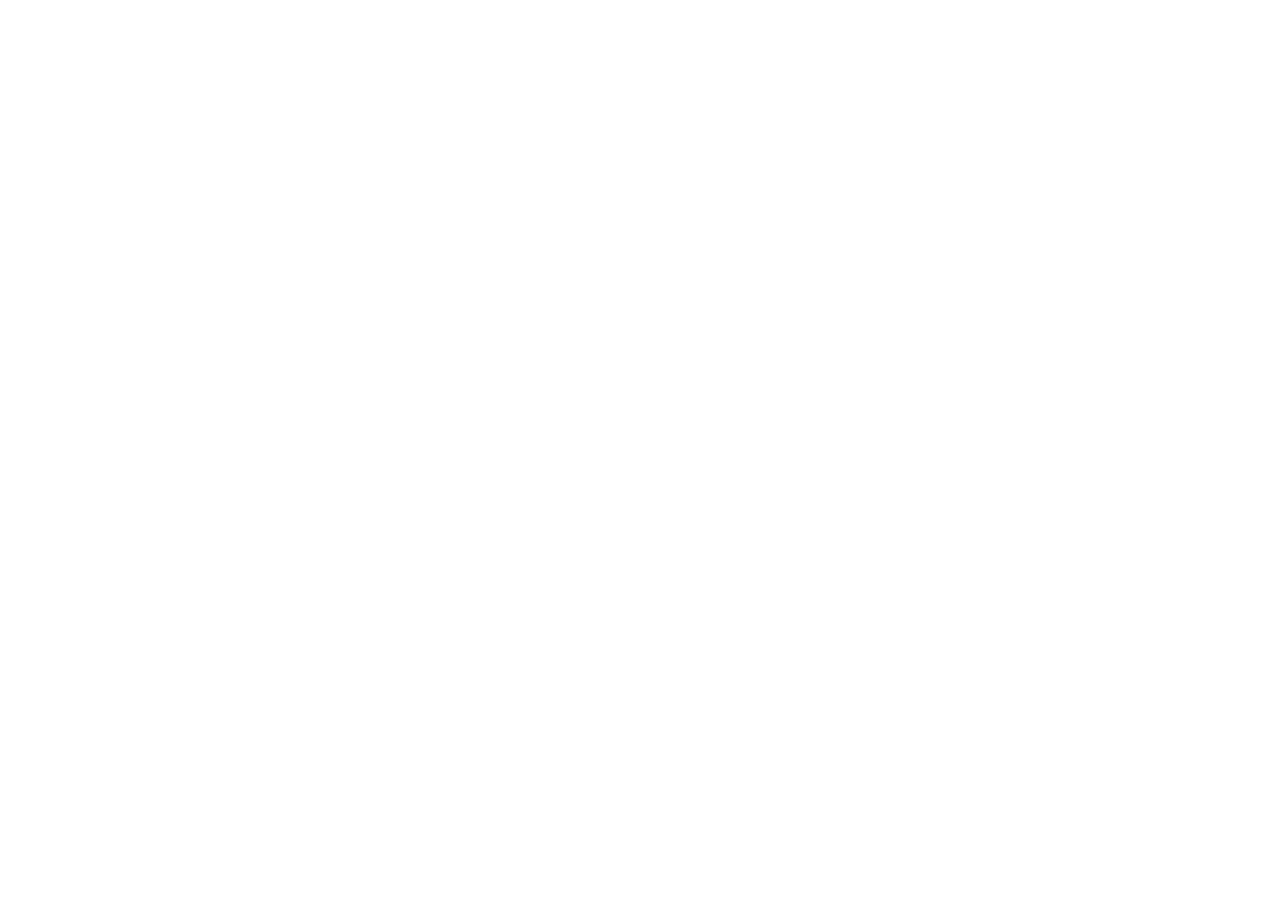
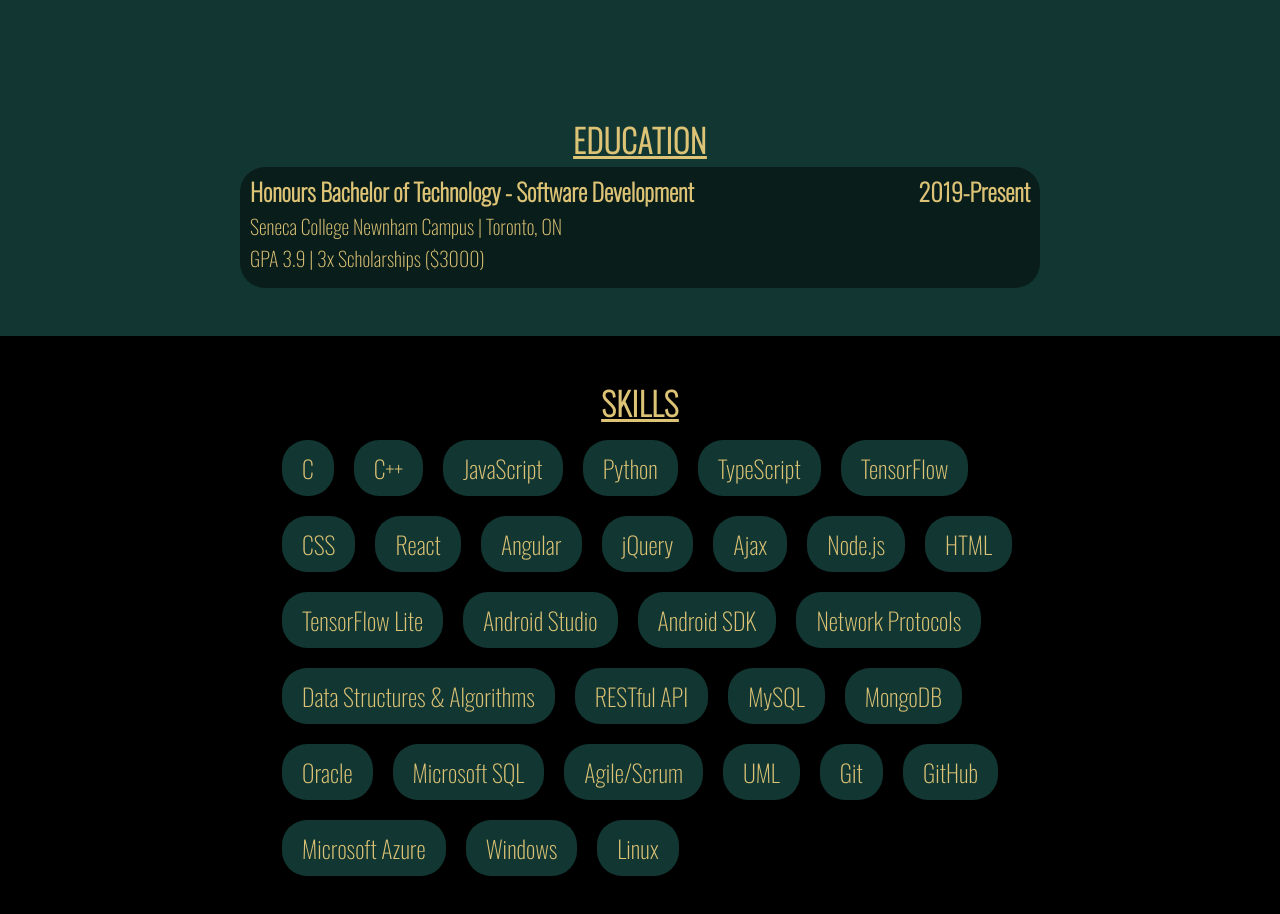
Before and after one commit to Amir-Helali/personal-website, a React (Create React App) app: page / in a window 1280 px wide. Shown: the part 1360-2274 px from the top of the page. Before the commit the page ends 1353 px from the top, so only its background shows below. Built offline with nearby package versions, Linux system fonts and the light colour scheme.

Commit message:
Education and Skills component completed

```diff
--- a/src/App.css
+++ b/src/App.css
@@ -57,7 +57,7 @@
   background-color: rgb(0, 0, 0);
   background-size: cover;
   background-position: center;
-  height: 90vh;
+  height: 100vh;
 }
 
 .main-info{
@@ -107,6 +107,7 @@
 .about{
   color: var(--prime-gold);
   text-transform: uppercase;
+  text-decoration: underline;
 }
 
 .aboutme-par{
@@ -121,3 +122,70 @@
 .about-block{
   margin-top: 2.5rem;
 }
+
+/**********EDUCATION**********/
+
+.edu-title{
+  color: var(--prime-gold);
+  text-decoration: underline;
+  justify-content: center;
+  align-items: center;
+  display: flex;
+  letter-spacing: 0.0375rem;
+}
+
+.education{
+  background-color: var(--prime-green);
+  font-family: "Oswald";
+}
+
+.edu-details{
+  background-color: #091d1b;
+  max-width: 50rem;
+  color: var(--prime-gold);
+  padding: 0.625rem;
+  margin: 0 auto;
+  border-radius: 1.563rem;
+}
+
+
+
+.edu-program{
+  display: flex;
+}
+
+.edu-years{
+  margin-left: auto;
+  order: 2;
+}
+
+/**********SKILSS**********/
+
+.skills{
+  background-color: black;
+  font-family: "Oswald";
+}
+
+.skills-title{
+  color: var(--prime-gold);
+  justify-content: center;
+  align-items: center;
+  display: flex;
+  letter-spacing: 0.0375rem;
+}
+
+.skills-list{
+  display: block;
+  max-width: 50rem;
+  margin: 0 auto;
+}
+
+.skills-list li{
+  color: var(--prime-gold);
+  display: inline-block;
+  font-size: 1.5rem;
+  background-color: var(--prime-green);
+  margin: 0.625rem;
+  padding: 0.625rem 1.25rem;
+  border-radius: 1.563rem;
+}
--- a/src/App.js
+++ b/src/App.js
@@ -3,12 +3,16 @@
 import Navbar from "./components/Navbar";
 import Header from "./components/Header";
 import AboutMe from './components/AboutMe';
+import Education from './components/Education';
+import Skills from './components/Skills';
 function App() {
   return (
     <>
       <Navbar></Navbar>
       <Header></Header>
       <AboutMe></AboutMe>
+      <Education></Education>
+      <Skills></Skills>
     </>
   );
 }
--- a/src/components/AboutMe.js
+++ b/src/components/AboutMe.js
@@ -13,13 +13,12 @@
                 </div>
                 <div className='col-lg-6 col-xm-12'>
                     <div className='about-block'>
-                        <h1 className='about'><b><u>About Me</u></b></h1>
+                        <h2 className='about'><b>About Me</b></h2>
                         <p className='aboutme-par mt-3'>
                             I am a 3rd year Software Development student at Seneca currently looking for exciting employment opportunities for my upcoming summer co-op term.
                             I have gained a vast amount of hands on and theoretical experiences during my studies and I am very much looking forward to apply what I've learned in the work environment.
                             I am competent in OOP and SOLID fundamentals, Agile/Scrum mythodology, testing, debugging, Full-Stack development, data structures and algorithms, UML design principles, and much more.
                             I've had a full-time job during my studies which was made possible only through hard work and efficeint time management. I love watching movies and tv shows, experimenting with different game engines, playing video games, and reading sci-fi and fantasy books during my free time.
-
                         </p>
                     </div>
                 </div>
--- /dev/null
+++ b/src/components/Education.js
@@ -0,0 +1,21 @@
+import React from 'react'
+
+const Education = () => {
+    return (
+        <div className='education'>
+            <div className='container py-5'>
+                <h2 className='edu-title'><b>EDUCATION</b></h2>
+                <div className='edu-details'>
+                    <div className='edu-program'>
+                        <h4 className='edu-school'><b>Honours Bachelor of Technology - Software Development</b></h4>
+                        <h4 className='edu-years'><b>2019-Present</b></h4>
+                    </div>
+                    <h5>Seneca College Newnham Campus | Toronto, ON</h5>
+                    <h5>GPA 3.9 | 3x Scholarships ($3000)</h5>
+                </div>
+            </div>
+        </div>
+    )
+}
+
+export default Education
--- /dev/null
+++ b/src/components/Skills.js
@@ -0,0 +1,45 @@
+import React from 'react'
+
+const Skills = () => {
+    return (
+        <div className='skills'>
+            <div className='container py-5'>
+                <h2 className='skills-title'><b><u>SKILLS</u></b></h2>
+                <ul className='skills-list'>
+                    <li>C</li>
+                    <li>C++</li>
+                    <li>JavaScript</li>
+                    <li>Python</li>
+                    <li>TypeScript</li>
+                    <li>TensorFlow</li>
+                    <li>CSS</li>
+                    <li>React</li>
+                    <li>Angular</li>
+                    <li>jQuery</li>
+                    <li>Ajax</li>
+                    <li>Node.js</li>
+                    <li>HTML</li>
+                    <li>TensorFlow Lite</li>
+                    <li>Android Studio</li>
+                    <li>Android SDK</li>
+                    <li>Network Protocols</li>
+                    <li>Data Structures & Algorithms</li>
+                    <li>RESTful API</li>
+                    <li>MySQL</li>
+                    <li>MongoDB</li>
+                    <li>Oracle</li>
+                    <li>Microsoft SQL</li>
+                    <li>Agile/Scrum</li>
+                    <li>UML</li>
+                    <li>Git</li>
+                    <li>GitHub</li>
+                    <li>Microsoft Azure</li>
+                    <li>Windows</li>
+                    <li>Linux</li>
+                </ul>
+            </div>
+        </div>
+    )
+}
+
+export default Skills
```
